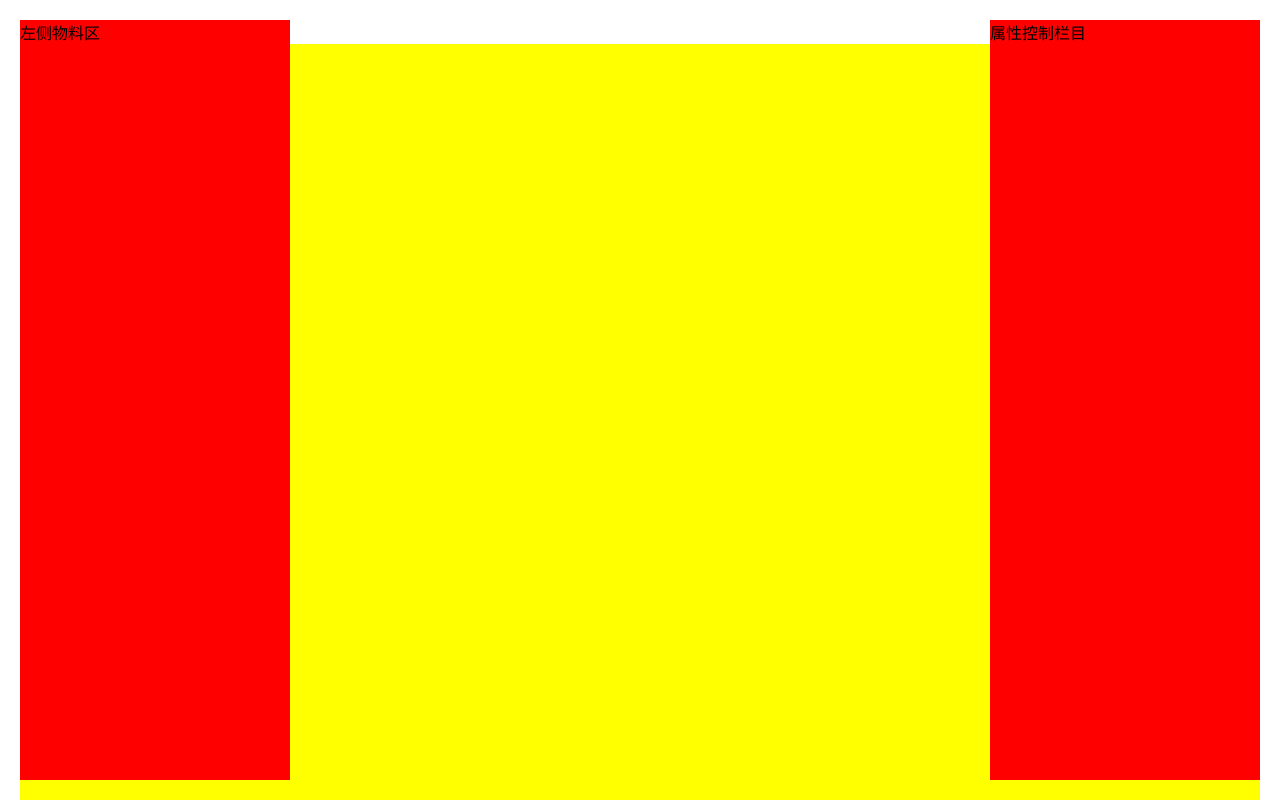
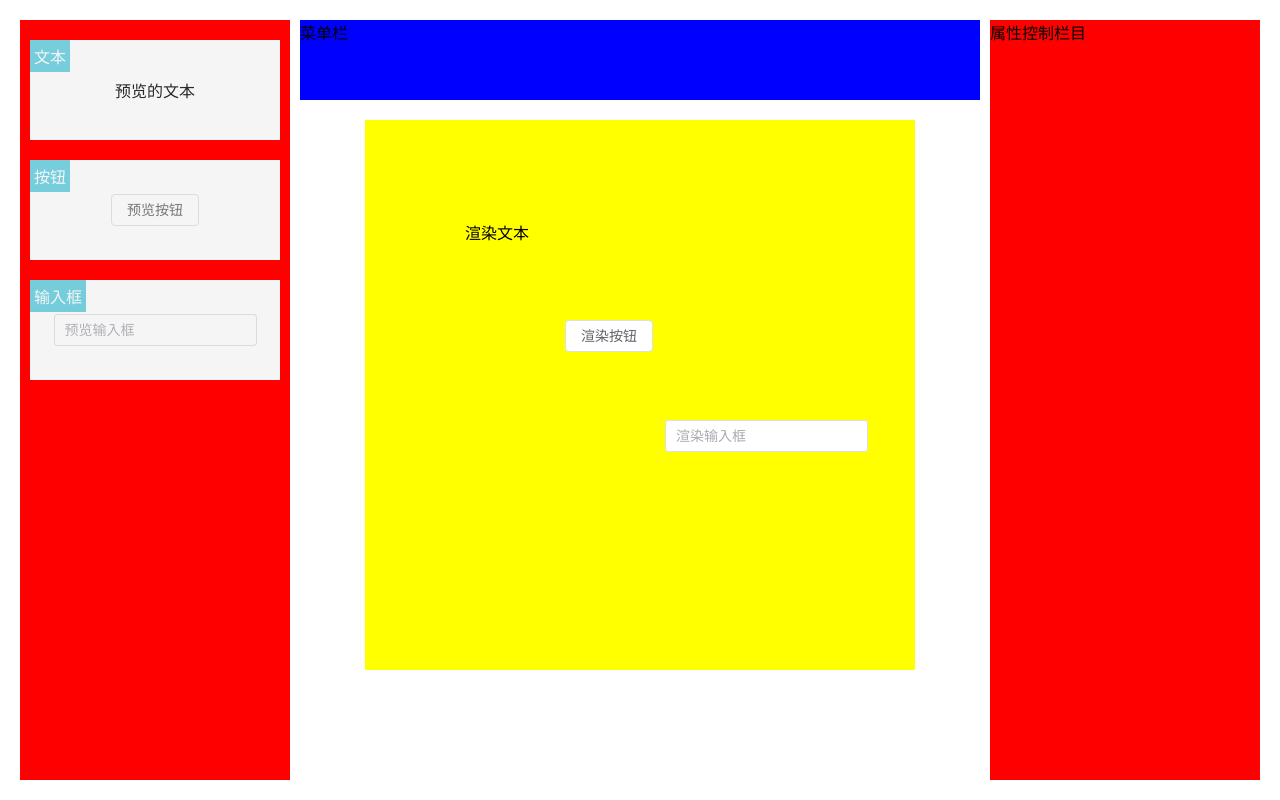
Before and after one commit to cnindexhub/vue-lesson, a Vue app: page / in a window 1280 px wide. Built offline with nearby package versions, Linux system fonts and the light colour scheme.

Commit message:
20221115 dpf 物料区、内容区初步预览

```diff
--- a/package.json
+++ b/package.json
@@ -9,6 +9,7 @@
   },
   "dependencies": {
     "core-js": "^3.8.3",
+    "element-plus": "^2.2.21",
     "vue": "^3.2.13"
   },
   "devDependencies": {
--- a/src/App.vue
+++ b/src/App.vue
@@ -1,16 +1,19 @@
 <template>
-  <Editor :data="state"></Editor>
+  <Editor :modelValue="state"></Editor>
 </template>
 
 <script>
 import data from './data.json'
-import { ref } from 'vue'
+import { ref, provide } from 'vue'
 import Editor from './packages/editor'
+import { registerConfig as config } from './utils/editor-config'
 export default {
   name: 'App',
   components: { Editor },
   setup() {
     const state = ref(data)
+
+    provide('config', config) // 提供一个值，可以被后代组件注入。 将组件提供给子孙组件，可通过inject注入
     return {
       state
     }
--- a/src/data.json
+++ b/src/data.json
@@ -1,7 +1,11 @@
 {
   "container": {
-      "width": "550px",
-      "height": "550px"
+      "width": 550,
+      "height": 550
   },
-  "blocks": []
+  "blocks": [
+    {"top": 100, "left":  100, "zIndex": 1, "key":  "text"},
+    {"top": 200, "left":  200, "zIndex": 1, "key":  "button"},
+    {"top": 300, "left":  300, "zIndex": 1, "key":  "input"}
+  ]
 }
--- a/src/main.js
+++ b/src/main.js
@@ -1,5 +1,7 @@
 import { createApp } from 'vue'
 import App from './App.vue'
-
+import  'element-plus/dist/index.css'
 const app = createApp(App)
 app.mount('#app')
+
+// 1. 我们先自己构造有些假数据， 能实现根据位置渲染内容
--- /dev/null
+++ b/src/packages/editor-block.jsx
@@ -0,0 +1,26 @@
+import { defineComponent, computed, inject } from 'vue'
+import './editor-block.scss'
+
+export default defineComponent({
+    name: 'EditorBlock',
+    props: {
+        block: Object
+    },
+    setup(props) {
+        const blockStyles = computed(() => ({
+            top: `${props.block.top}px`,
+            left: `${props.block.left}px`,
+            zIndex: `${props.block.zIndex}px`
+        }))
+        const config = inject('config') // 注入一个由祖先组件或整个应用 (通过 app.provide()) 提供的值。
+        console.log(config)
+        return ()=> {
+            // 通过block的key属性直接获取对于的组件
+            const component = config.componentMap[props.block.key]
+            const componentRender = component.render()
+            return <div class="editor-block" style={blockStyles.value}>
+                { componentRender }
+            </div>
+        }
+    }
+})
--- /dev/null
+++ b/src/packages/editor-block.scss
@@ -0,0 +1,3 @@
+.editor-block {
+  position: absolute;
+}
--- a/src/packages/editor.jsx
+++ b/src/packages/editor.jsx
@@ -1,21 +1,47 @@
-import { defineComponent } from "vue";
+import { defineComponent, computed, inject } from "vue";
 import './editor.scss'
+import EditorBlock from './editor-block'
 export default defineComponent({
     props: {
-      data: Object
+      modelValue: {
+          type: Object
+      }
     },
-    setup(props) {
-        console.log(props.data)
+    components: { EditorBlock },
+    setup: function (props) {
+        const data = computed(() => {
+            return props.modelValue
+        })
+        const containerStyles = computed(() => {
+            return {
+                width: data.value.container.width + "px",
+                height: data.value.container.height + "px"
+            }
+        })
+
+        const config = inject('config')
+
         return () => <div class="editor">
-            <div class="editor-left">左侧物料区</div>
+            <div class="editor-left">
+                {/*根据注册列表渲染内容*/}
+                {config.componentList.map(component => (
+                    <div className="editor-left-item">
+                        <span>{ component.label }</span>
+                        <div>{ component.preview() }</div>
+                    </div>
+                ))}
+            </div>
             <div class="editor-top">菜单栏</div>
             <div class="editor-right">属性控制栏目</div>
             <div class="editor-container">
                 {/*负责产生滚动条*/}
-                <div class="editor-container-canvas"></div>
+                <div class="editor-container-canvas">
                     {/*产生内容区域*/}
-                <div class="editor-container-canvas__content">
-                    内容区
+                    <div class="editor-container-canvas__content" style={containerStyles.value}>
+                        {
+                            data.value.blocks.map(block => <EditorBlock block={block}></EditorBlock>)
+                        }
+                    </div>
                 </div>
             </div>
         </div>
--- a/src/packages/editor.scss
+++ b/src/packages/editor.scss
@@ -10,23 +10,60 @@
   }
   &-left {
     left: 0;
+    &-item {
+      width: 250px;
+      margin: 20px auto;
+      display: flex;
+      justify-content: center;
+      align-items: center;
+      background: #fff;
+      padding: 20px;
+      box-sizing: border-box;
+      cursor: move;
+      user-select: none;
+      min-height: 100px;
+      position: relative;
+      > span {
+        position: absolute;
+        top: 0;
+        left: 0;
+        background: rgb(96, 205, 224);
+        color: #fff;
+        padding: 4px;
+      }
+      &::after {
+        content: '';
+        position: absolute;
+        top: 0;
+        left: 0;
+        right: 0;
+        bottom: 0;
+        background: #ccc;
+        opacity: 0.2;
+      }
+    }
   }
   &-right {
     right: 0;
+  }
+  &-top {
+    position: absolute;
+    right: 280px;
+    left: 280px;
+    height: 80px;
+    background: blue;
   }
   &-container {
     padding: 80px 270px 0;
     height: 100%;
     box-sizing: border-box;
-    background: yellow;
     &-canvas {
       overflow: scroll;
       height: 100%;
       &__content {
         margin: 20px auto;
+        position: relative;
         background: yellow;
-        height: 1000px;
-        width: 1000px;
       }
     }
   }
--- /dev/null
+++ b/src/utils/editor-config.jsx
@@ -0,0 +1,39 @@
+// 列表区可以显示所有的物料
+// key对于的组件映射关系
+import { ElButton, ElInput } from 'element-plus'
+function createEditorConfig () {
+    const componentList = []
+    const componentMap = {}
+
+    return {
+        componentMap,
+        componentList,
+        register: (component) => {
+            componentList.push(component)
+            componentMap[component.key] = component
+        }
+    }
+}
+
+export let registerConfig = createEditorConfig()
+
+registerConfig.register({
+    label: '文本',
+    preview: () => '预览的文本',
+    render: () => '渲染文本',
+    key: 'text'
+})
+
+registerConfig.register({
+    label: '按钮',
+    preview: () => <ElButton>预览按钮</ElButton>,
+    render: () => <ElButton>渲染按钮</ElButton>,
+    key: 'button'
+})
+
+registerConfig.register({
+    label: '输入框',
+    preview: () => <ElInput placeholder="预览输入框"></ElInput>,
+    render: () => <ElInput placeholder="渲染输入框"></ElInput>,
+    key: 'input'
+})
```
Also changed, not shown: 1 other file (tests, documents, lock files or other folders).
